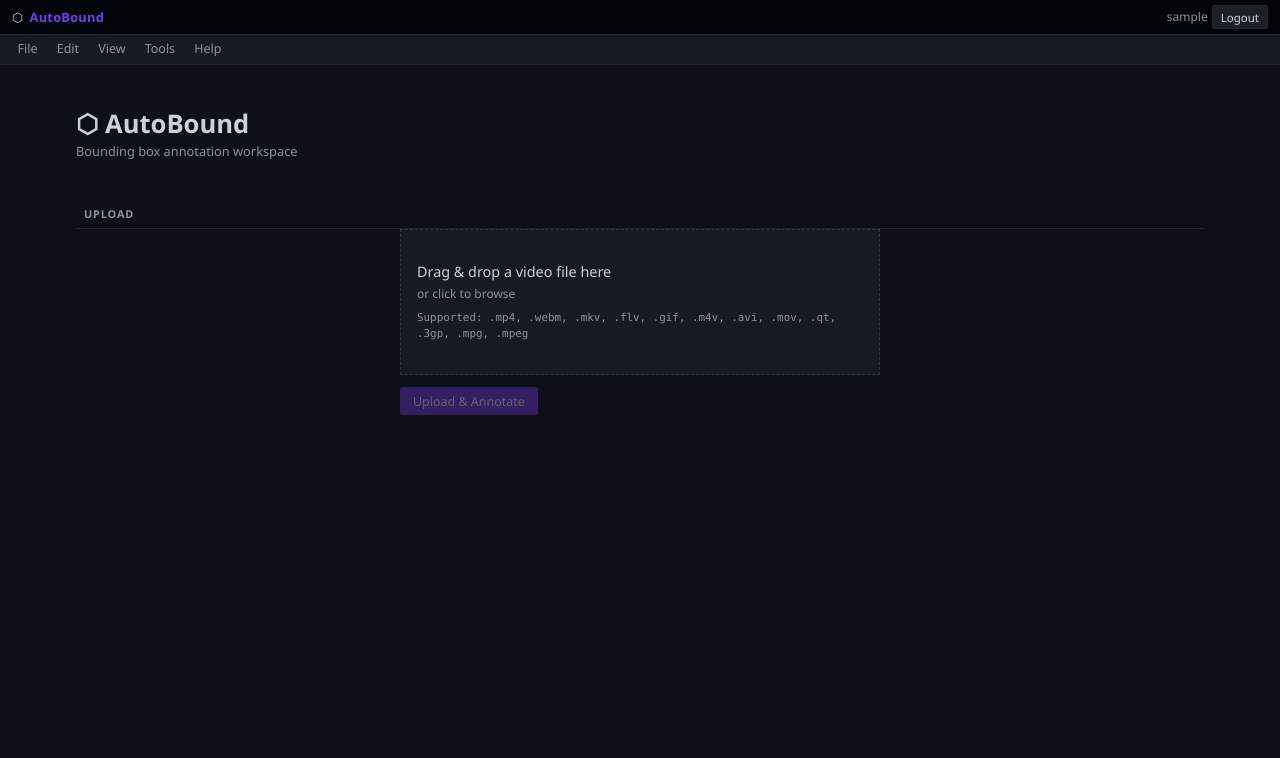
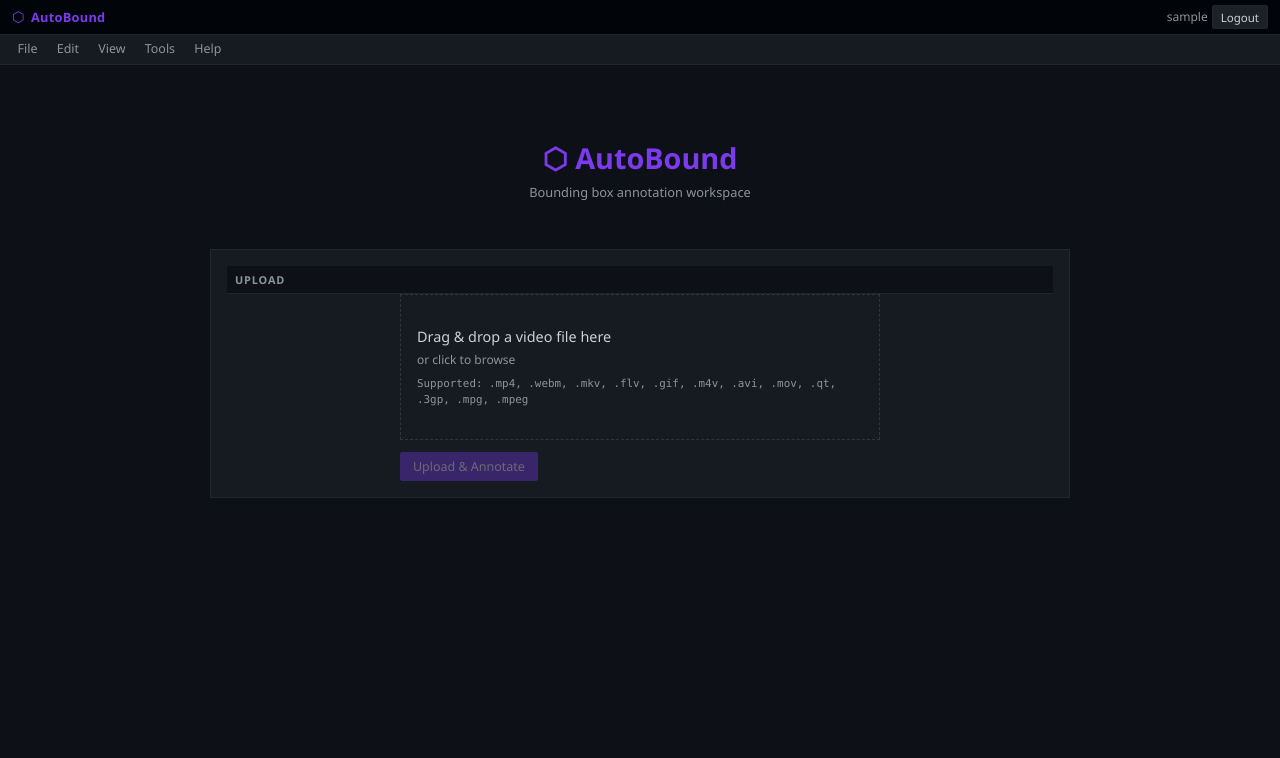
Before and after one commit to Baslisk/AutoBound, a Django app: page / in a window 1280 px wide. Shown: the top 758 px of the page. Run offline with Django 5.2, Linux system fonts and the light colour scheme; the visitor is signed in with stand-in values (Sample User, id 1); data that the repository does not hold is empty.

Commit message:
UX Redesign: IDE-style layout with menu bar, activity bar, resizable panels, status bar, and timeline
- Rewrote style.css with VS Code/DaVinci Resolve inspired dark theme
- Added menu bar (File, Edit, View, Tools, Help) with keyboard shortcuts
- Added activity bar with panel navigation icons
- Added resizable panel handles between sidebar and canvas
- Added status bar at bottom with live annotation/frame count
- Enhanced timeline bar for frame navigation
- Converted home page to workspace-style layout
- Created ide.js for menu dropdowns, panel resize, keyboard shortcuts
- All 86 tests passing

Agent-Logs-Url: https://github.com/Baslisk/AutoBound/sessions/0702258a-c5d2-40cc-b58f-e9fd9d3568c0

Co-authored-by: nvpandeti <8619436+nvpandeti@users.noreply.github.com>

```diff
--- a/web/static/css/style.css
+++ b/web/static/css/style.css
@@ -69,14 +69,29 @@ body {
 }
 .nav-brand {
   display: flex;
-  align-items: baseline;
+  align-items: center;
   gap: 0.4rem;
+}
+.brand-icon {
+  font-size: 0.9rem;
+  color: var(--accent);
+  line-height: 1;
 }
 .brand-name {
   font-size: 0.8rem;
   font-weight: 700;
   color: var(--accent);
   letter-spacing: 0.02em;
+}
+.nav-title {
+  font-size: 0.78rem;
+  color: var(--text-secondary);
+  text-align: center;
+  overflow: hidden;
+  text-overflow: ellipsis;
+  white-space: nowrap;
+  flex: 1;
+  font-family: var(--font-mono);
 }
 .brand-version {
   font-size: 0.65rem;
@@ -477,6 +507,23 @@ body {
   flex-direction: column;
   gap: 1.25rem;
   padding: 1.25rem;
+  max-width: 900px;
+  margin: 0 auto;
+}
+.workspace-welcome {
+  text-align: center;
+  padding: 2rem 0 0.5rem;
+}
+.workspace-welcome h1 {
+  font-size: 1.8rem;
+  color: var(--accent);
+  font-weight: 700;
+  margin-bottom: 0.25rem;
+}
+.workspace-panel {
+  background: var(--bg-secondary);
+  border: 1px solid var(--border);
+  padding: 1rem;
 }
 
 .upload-section {
--- a/web/static/js/ide.js
+++ b/web/static/js/ide.js
@@ -56,19 +56,20 @@
     var handles = $$(".resize-handle", layout);
     if (!handles.length) return;
 
+    // Helper to build the 5-column grid template
+    function buildGrid(leftW, rightW) {
+      return leftW + "px 4px 1fr 4px " + rightW + "px";
+    }
+
     // Restore persisted widths
     var savedLeft = loadFromStorage("sidebar-width");
     var savedRight = loadFromStorage("right-panel-width");
-    if (savedLeft && sidebar) {
-      sidebar.style.width = savedLeft + "px";
-      layout.style.gridTemplateColumns =
-        savedLeft + "px 1fr " + (savedRight || rightPanel.offsetWidth) + "px";
-    }
-    if (savedRight && rightPanel) {
-      rightPanel.style.width = savedRight + "px";
-      layout.style.gridTemplateColumns =
-        ((savedLeft || (sidebar ? sidebar.offsetWidth : 240)) + "px") +
-        " 1fr " + savedRight + "px";
+    var leftW = savedLeft || (sidebar ? sidebar.offsetWidth : 240);
+    var rightW = savedRight || (rightPanel ? rightPanel.offsetWidth : 260);
+    if (savedLeft || savedRight) {
+      if (sidebar) sidebar.style.width = leftW + "px";
+      if (rightPanel) rightPanel.style.width = rightW + "px";
+      layout.style.gridTemplateColumns = buildGrid(leftW, rightW);
     }
 
     handles.forEach(function (handle) {
@@ -107,22 +108,20 @@
         var newLeft = clamp(
           startLeftW + dx,
           MIN_SIDEBAR_WIDTH,
-          layoutWidth - MIN_MAIN_WIDTH - (rightPanel ? rightPanel.offsetWidth : 0)
+          layoutWidth - MIN_MAIN_WIDTH - (rightPanel ? rightPanel.offsetWidth : 0) - 8
         );
         sidebar.style.width = newLeft + "px";
         layout.style.gridTemplateColumns =
-          newLeft + "px 1fr " +
-          (rightPanel ? rightPanel.offsetWidth : 0) + "px";
+          buildGrid(newLeft, rightPanel ? rightPanel.offsetWidth : 0);
       } else if (!isLeftHandle && rightPanel) {
         var newRight = clamp(
           startRightW - dx,
           MIN_SIDEBAR_WIDTH,
-          layoutWidth - MIN_MAIN_WIDTH - (sidebar ? sidebar.offsetWidth : 0)
+          layoutWidth - MIN_MAIN_WIDTH - (sidebar ? sidebar.offsetWidth : 0) - 8
         );
         rightPanel.style.width = newRight + "px";
         layout.style.gridTemplateColumns =
-          (sidebar ? sidebar.offsetWidth : 0) + "px 1fr " +
-          newRight + "px";
+          buildGrid(sidebar ? sidebar.offsetWidth : 0, newRight);
       }
     }
 
@@ -197,6 +196,7 @@
     $$(".menu-dropdown-item").forEach(function (el) {
       el.addEventListener("click", function (e) {
         e.stopPropagation();
+        if (el.classList.contains("disabled")) return;
         var action = el.getAttribute("data-action");
         if (action) executeMenuAction(action);
         closeAllDropdowns();
@@ -237,6 +237,9 @@
         break;
       case "predict":
         clickIfExists("#predictBtn");
+        break;
+      case "track":
+        clickIfExists("#trackBtn");
         break;
       case "toggle-left-panel":
         togglePanel(".sidebar");
@@ -300,7 +303,7 @@
     var rightPanel = $(".right-panel", layout);
     var leftW = sidebar ? sidebar.offsetWidth : 0;
     var rightW = rightPanel ? rightPanel.offsetWidth : 0;
-    layout.style.gridTemplateColumns = leftW + "px 1fr " + rightW + "px";
+    layout.style.gridTemplateColumns = leftW + "px 4px 1fr 4px " + rightW + "px";
   }
 
   function expandPanel(panel, layout, key, isLeft) {
@@ -315,7 +318,7 @@
     var rightPanel = $(".right-panel", layout);
     var leftW = sidebar ? sidebar.offsetWidth : 0;
     var rightW = rightPanel ? rightPanel.offsetWidth : 0;
-    layout.style.gridTemplateColumns = leftW + "px 1fr " + rightW + "px";
+    layout.style.gridTemplateColumns = leftW + "px 4px 1fr 4px " + rightW + "px";
   }
 
   function togglePanel(sel) {
@@ -436,5 +439,59 @@
     initMenuBar();
     initKeyboardShortcuts();
     initStatusBarWatcher();
+    initActivityBar();
   });
+
+  /* ------------------------------------------------------------------ */
+  /*  6. Activity Bar                                                    */
+  /* ------------------------------------------------------------------ */
+  function initActivityBar() {
+    var activityIcons = $$(".activity-icon");
+    if (!activityIcons.length) return;
+
+    activityIcons.forEach(function (icon) {
+      icon.addEventListener("click", function () {
+        var panel = icon.getAttribute("data-panel");
+        if (!panel) return;
+
+        // Handle sidebar toggle (explorer icon)
+        if (panel === "sidebar") {
+          togglePanel(".sidebar");
+          // Update active state
+          activityIcons.forEach(function (i) { i.classList.remove("active"); });
+          if (!collapsedPanels["sidebar"]) {
+            icon.classList.add("active");
+          }
+          return;
+        }
+
+        // Handle right panel tabs
+        var tabMap = {
+          "annotations": "annotations",
+          "tracks": "tracks",
+          "categories": "categories",
+          "files": "files"
+        };
+        var tabName = tabMap[panel];
+        if (!tabName) return;
+
+        // If right panel is collapsed, expand it first
+        if (collapsedPanels["right-panel"]) {
+          togglePanel(".right-panel");
+        }
+
+        // Click the corresponding panel tab
+        var tab = $(".panel-tab[data-tab='" + tabName + "']");
+        if (tab) tab.click();
+
+        // Update active state on non-sidebar icons
+        activityIcons.forEach(function (i) {
+          if (i.getAttribute("data-panel") !== "sidebar") {
+            i.classList.remove("active");
+          }
+        });
+        icon.classList.add("active");
+      });
+    });
+  }
 })();
```
Also changed, not shown: other parts of web/static/css/style.css (+31 -6 lines), 1 other file.
